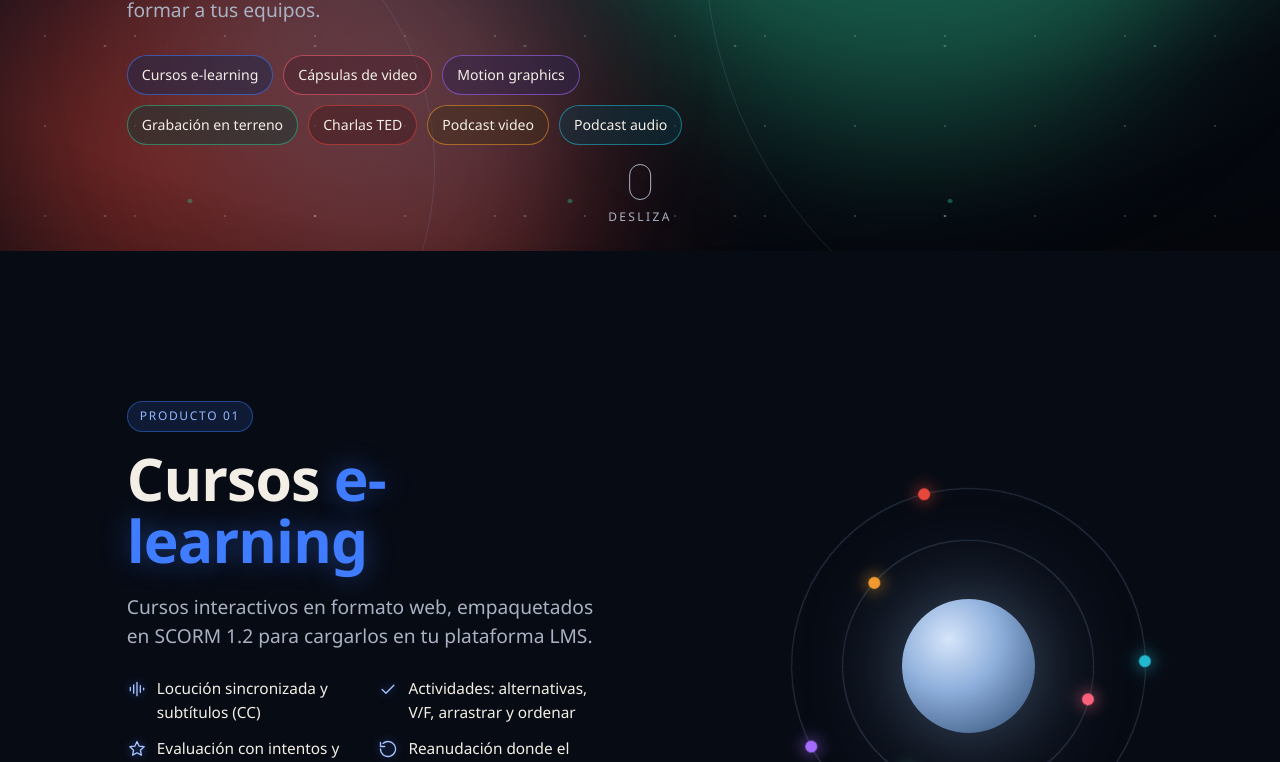
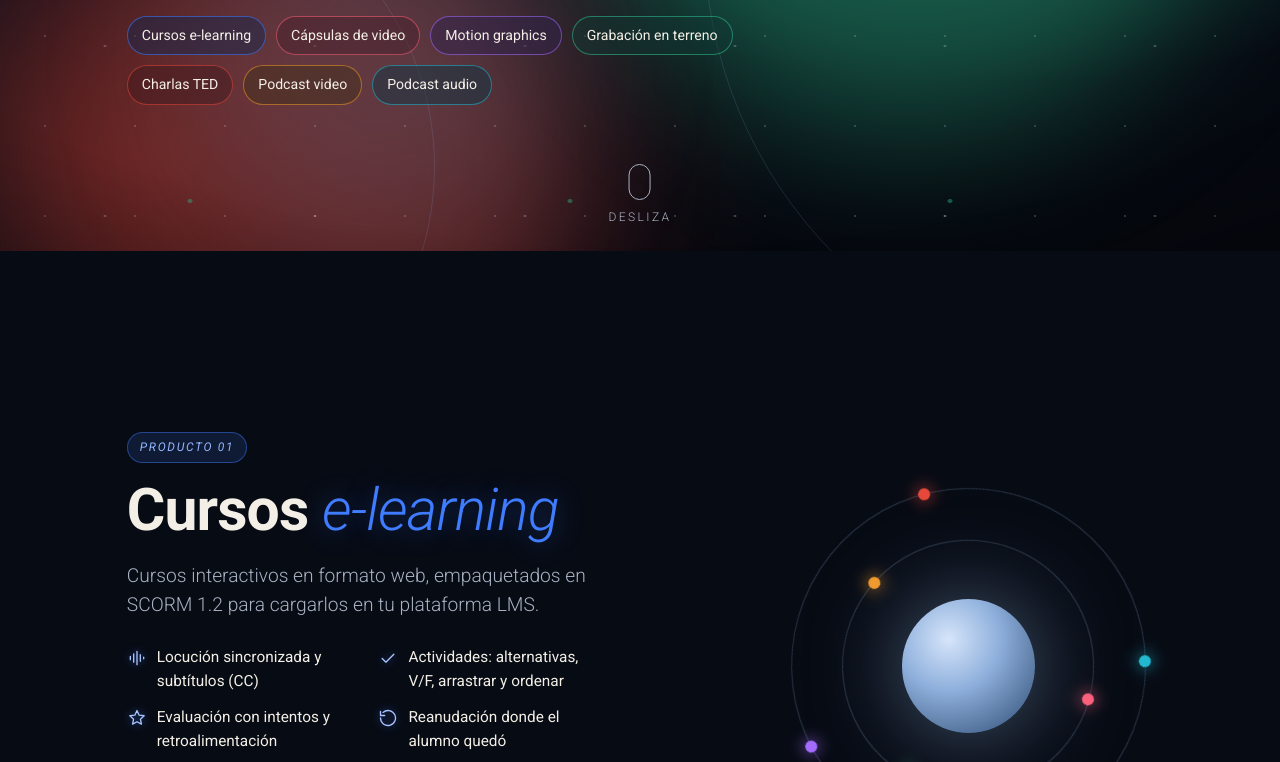
Before and after one commit to diseno-lab/landing-productos-otec, a plain HTML site: page index.html in a window 1280 px wide. Shown: the part 549-1311 px from the top of the page. Drawn offline with Linux system fonts and the light colour scheme; animation ran at ten frames a second.

Commit message:
Tipografía Roboto en todo el landing: negrita, regular, light y cursiva
Co-Authored-By: Claude Opus 5.5 <noreply@anthropic.com>

```diff
--- a/index.html
+++ b/index.html
@@ -6,6 +6,9 @@
 <title>Gestión Global Capacita · Productos digitales</title>
 <meta name="description" content="Cursos e-learning, cápsulas de video, motion graphics, grabación en terreno, charlas y podcast para capacitación.">
 <link rel="icon" href="assets/logo-ggc-claro.svg">
+<link rel="preconnect" href="https://fonts.googleapis.com">
+<link rel="preconnect" href="https://fonts.gstatic.com" crossorigin>
+<link rel="stylesheet" href="https://fonts.googleapis.com/css2?family=Roboto:ital,wght@0,300;0,400;0,700;1,300;1,400;1,700&display=swap">
 <style>
   :root{
     --bg:#070b14; --ink:#f3efe6; --muted:#a9b2c3;
@@ -20,7 +23,7 @@
   /* sin barra de desplazamiento visible: la navegación usa los puntos laterales, la barra de progreso y el teclado */
   html{scrollbar-width:none;-ms-overflow-style:none}
   html::-webkit-scrollbar,body::-webkit-scrollbar,dialog::-webkit-scrollbar{width:0;height:0;display:none}
-  body{background:var(--bg);color:var(--ink);font-family:"Segoe UI",system-ui,-apple-system,Roboto,Arial,sans-serif;line-height:1.55;overflow-x:hidden}
+  body{background:var(--bg);color:var(--ink);font-family:"Roboto",system-ui,-apple-system,"Segoe UI",Arial,sans-serif;font-weight:400;line-height:1.55;overflow-x:hidden}
   a{color:inherit}
 
   /* ---------- Fondo único y continuo (sin cortes entre secciones) ---------- */
@@ -237,6 +240,13 @@
     .reveal{opacity:1;transform:none}
   }
   :focus-visible{outline:2px solid var(--blue2);outline-offset:3px}
+  /* ---------- Tipografía Roboto: negrita 700, regular 400, light 300 y cursiva ---------- */
+  h1,h2,b,strong,.btn,.v-demo .demo-copy strong{font-weight:700}
+  .blue,.hl{font-style:italic;font-weight:300}
+  .lead,.scroll-hint,.v-demo .demo-copy small,.cc,.tc{font-weight:300}
+  .eyebrow,.tag,ul.feats li,.chips a,.chip,.demo-bar,nav.dots a::after{font-weight:400}
+  .eyebrow,.tag{font-style:italic}
+  button,input,select,textarea{font-family:inherit}
 </style>
 </head>
 <body>
```
